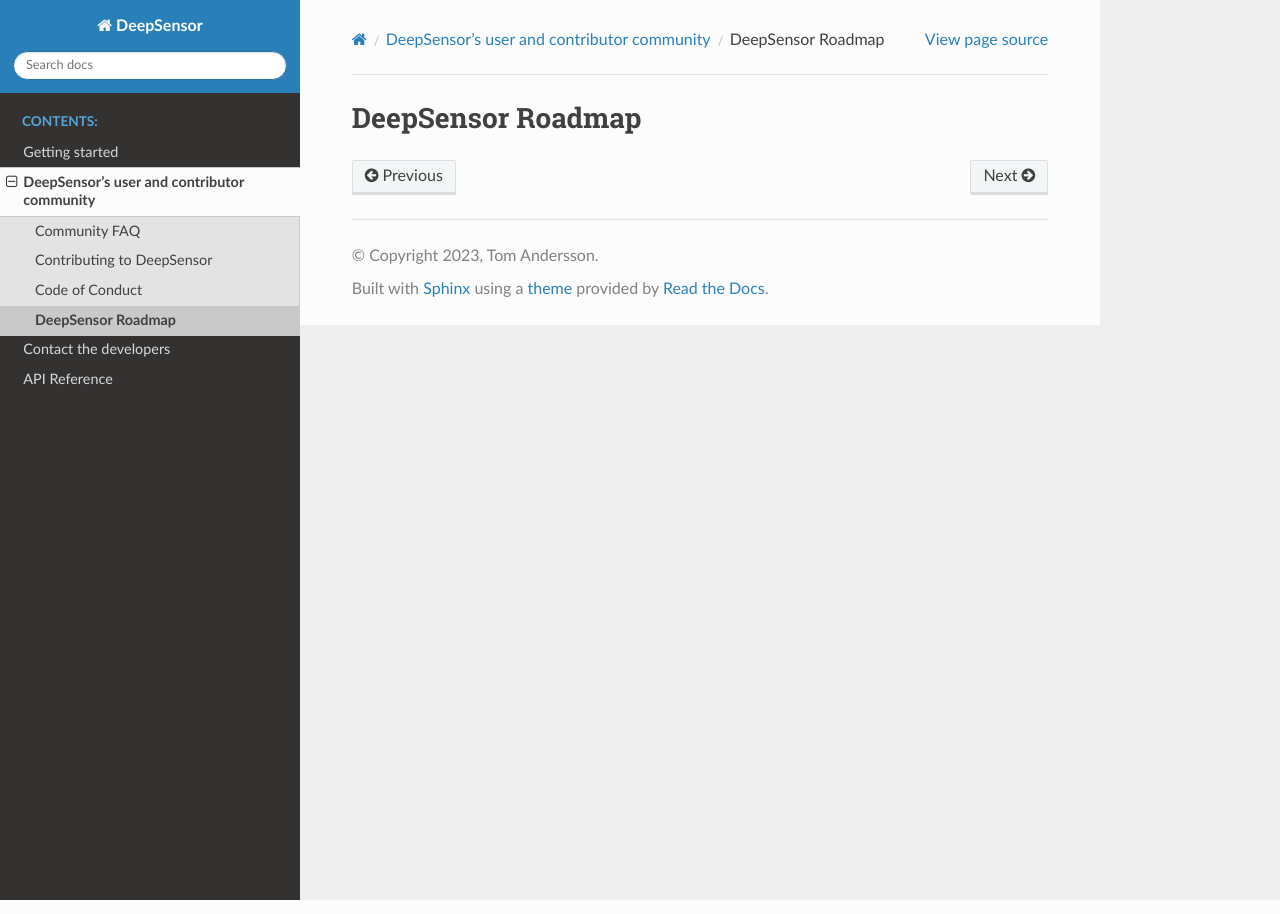
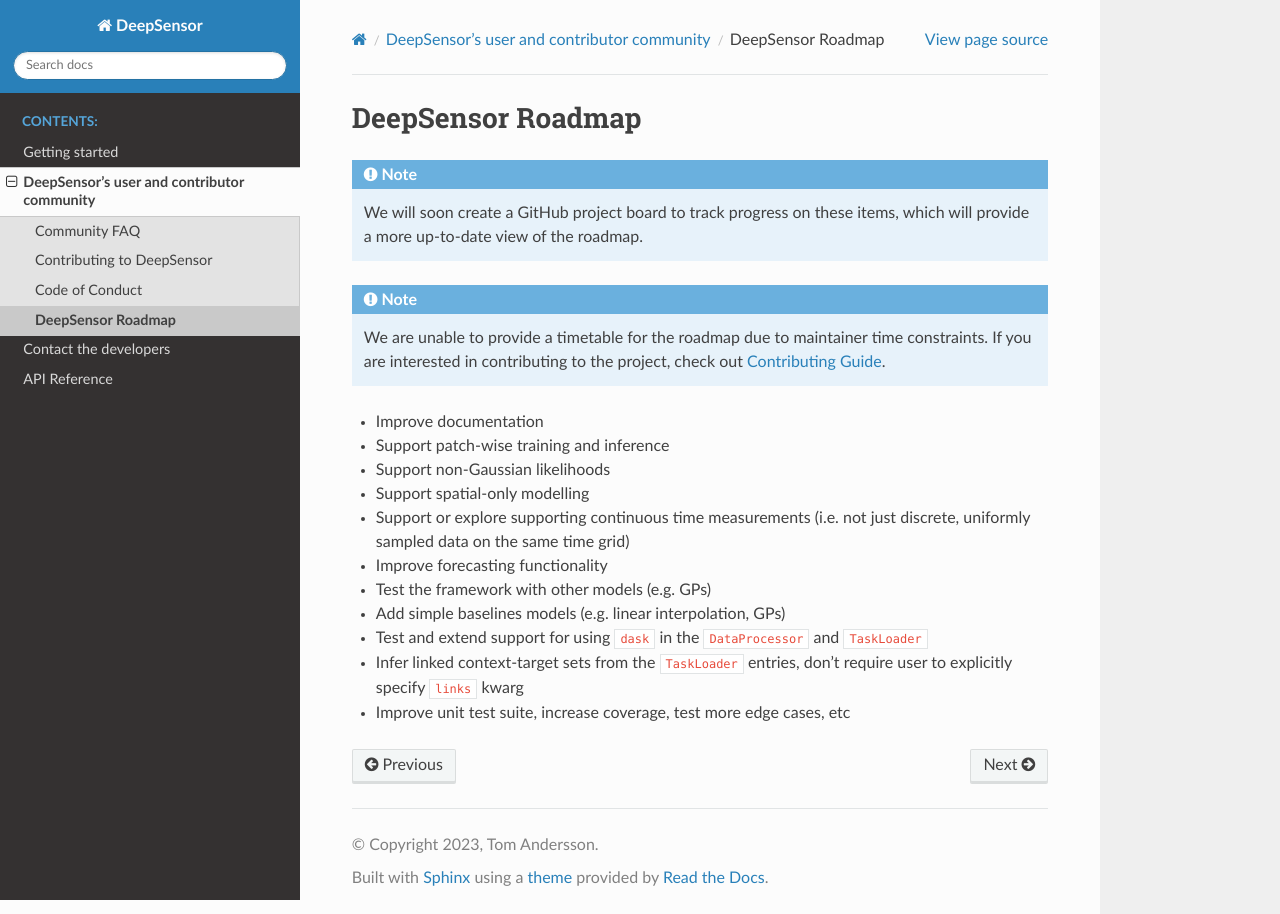
Before and after one commit to alan-turing-institute/deepsensor, a Sphinx documentation site: the page built from docs/community/roadmap.rst, in a window 1280 px wide. Built offline with Sphinx 7.4.7 and the Read the Docs theme 2.0.0, drawn with Linux system fonts in a browser that asks for light colours.

Commit message:
Add roadmap

```diff
--- a/docs/community/roadmap.rst
+++ b/docs/community/roadmap.rst
@@ -2,5 +2,20 @@
 DeepSensor Roadmap
 ==================
 
-..
-    TODO: write an intro to the roadmap for DeepSensor + link to the GitHub project management board
+.. note::
+    We will soon create a GitHub project board to track progress on these items, which will provide a more up-to-date view of the roadmap.
+
+.. note::
+    We are unable to provide a timetable for the roadmap due to maintainer time constraints. If you are interested in contributing to the project, check out :doc:`Contributing Guide <contributing>`.
+
+* Improve documentation
+* Support patch-wise training and inference
+* Support non-Gaussian likelihoods
+* Support spatial-only modelling
+* Support or explore supporting continuous time measurements (i.e. not just discrete, uniformly sampled data on the same time grid)
+* Improve forecasting functionality
+* Test the framework with other models (e.g. GPs)
+* Add simple baselines models (e.g. linear interpolation, GPs)
+* Test and extend support for using ``dask`` in the ``DataProcessor`` and ``TaskLoader``
+* Infer linked context-target sets from the ``TaskLoader`` entries, don't require user to explicitly specify ``links`` kwarg
+* Improve unit test suite, increase coverage, test more edge cases, etc
```
